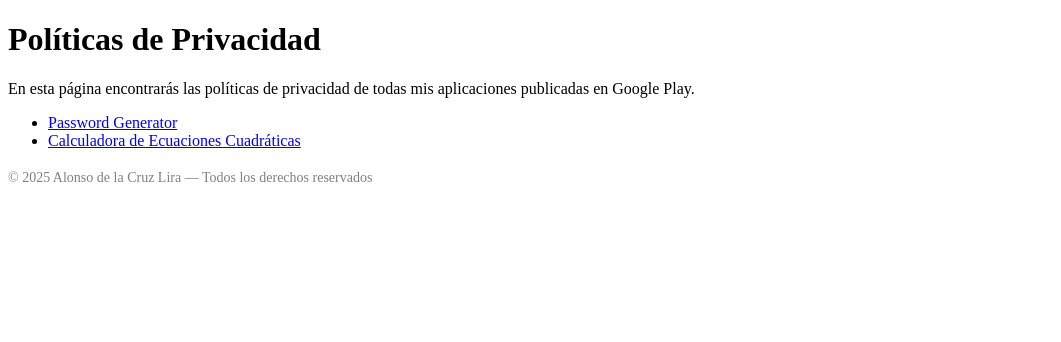
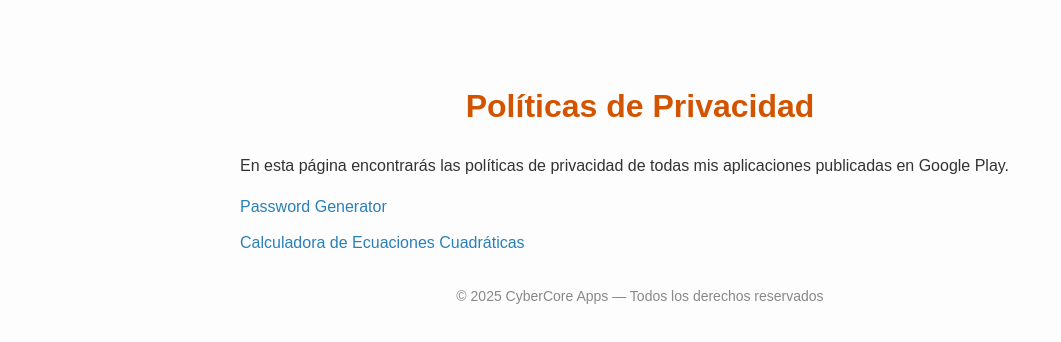
Before and after one commit to CyberCore-dev/Politicas-Apps, a plain HTML site: page index.html in a window 1280 px wide. Shown: the whole page, without its empty margins (0-1061 px from the left). Drawn offline with Linux system fonts and the light colour scheme.

Commit message:
Add files via upload

```diff
--- a/index.html
+++ b/index.html
@@ -3,6 +3,42 @@
 <head>
   <meta charset="UTF-8">
   <title>Políticas de Privacidad - Mis Aplicaciones</title>
+  <style>
+    body {
+      font-family: Arial, sans-serif;
+      max-width: 800px;
+      margin: 40px auto;
+      padding: 20px;
+      background-color: #fdfdfd;
+      color: #333;
+      line-height: 1.6;
+    }
+    h1 {
+      text-align: center;
+      color: #d35400;
+      margin-bottom: 20px;
+    }
+    ul {
+      list-style: none;
+      padding: 0;
+    }
+    ul li {
+      margin: 10px 0;
+    }
+    a {
+      color: #2980b9;
+      text-decoration: none;
+    }
+    a:hover {
+      text-decoration: underline;
+    }
+    footer {
+      text-align: center;
+      margin-top: 30px;
+      font-size: 14px;
+      color: #888;
+    }
+  </style>
 </head>
 <body>
   <h1>Políticas de Privacidad</h1>
@@ -13,8 +49,8 @@
     <li><a href="politica-cuadratica.html">Calculadora de Ecuaciones Cuadráticas</a></li>
   </ul>
 
-  <footer style="margin-top:20px; font-size:14px; color:gray;">
-    © 2025 Alonso de la Cruz Lira — Todos los derechos reservados
+  <footer>
+    © 2025 CyberCore Apps — Todos los derechos reservados
   </footer>
 </body>
 </html>
```
Also changed, not shown: politica-cuadratica.html (+32 -1 lines), politica-password.html (+39 -1 lines).
